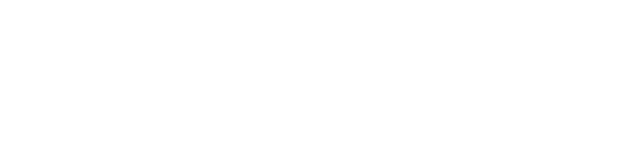
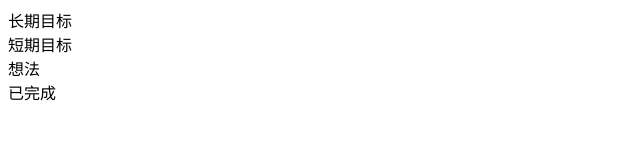
Before and after one commit to hxj8750/AetherDesk, a plain HTML site: page index.html in a window 1280 px wide. Shown: the whole page, without its empty margins (0-640 px from the left). Drawn offline with Linux system fonts and the light colour scheme.

Commit message:
构建基本框架
规划出四个板块

```diff
--- a/index.html
+++ b/index.html
@@ -6,6 +6,11 @@
     <title>AetherDesk</title>
 </head>
 <body>
+    <div class="longterm">长期目标</div>
+    <div class="shortterm">短期目标</div>
+    <div class="thoughts">想法</div>
+    <div class="completed">已完成</div>
+
 
 </body>
 </html>
```
